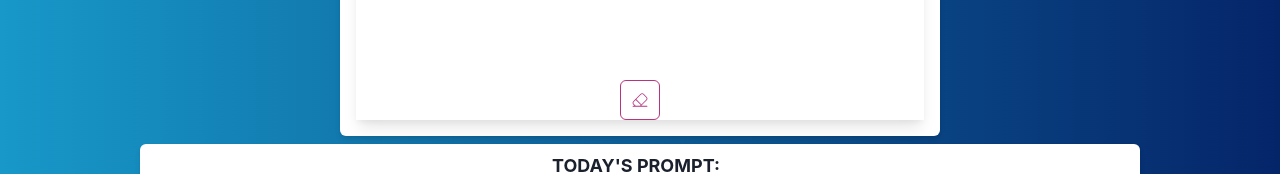
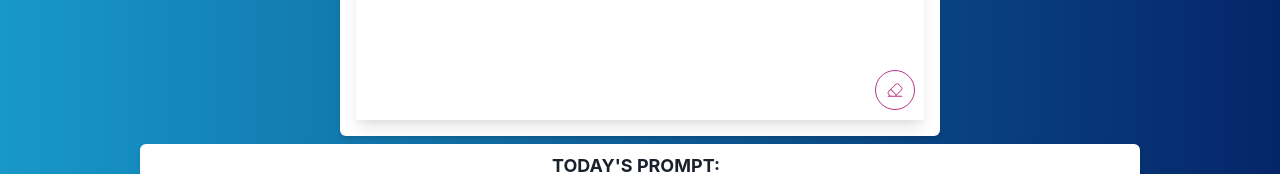
Before and after one commit to dakota-byte/SBUHACKS2024, a React (Create React App) app in the folder app/: page /KyleTest in a window 1280 px wide. Shown: the part 316-490 px from the top of the page. Built offline with nearby package versions, Linux system fonts and the light colour scheme.

Commit message:
eraser for drawbox

```diff
--- a/app/src/DrawBox.jsx
+++ b/app/src/DrawBox.jsx
@@ -31,6 +31,7 @@ const DrawBox = () => {
                     aria-label='Call Sage'
                     fontSize='20px'
                     icon={<CiEraser />}
+                    style={{ borderRadius: '50%' , right: '-255px', top: '-10px'}}
                 />
             </Box>
 
```
